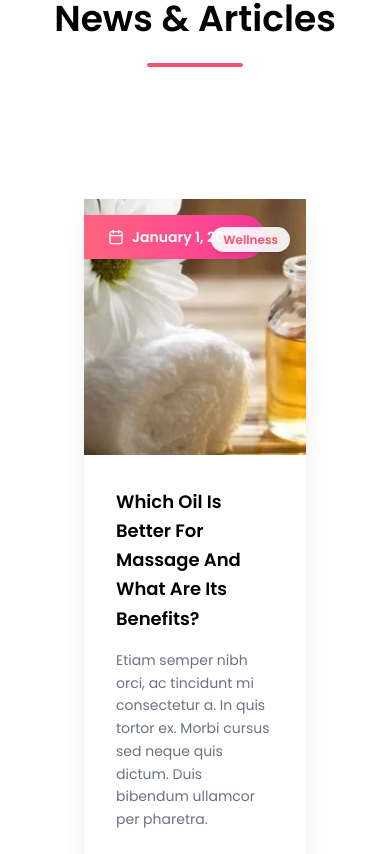
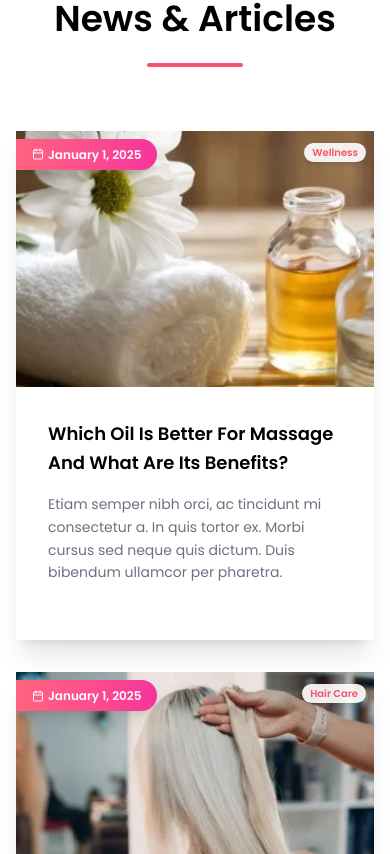
Before and after one commit to Hassanjaved17/Salon-Website, a React (Vite) app in the folder Frontend-web/: page / in a window 390 px wide. Shown: the part 8790-9644 px from the top of the page. Built offline with nearby package versions, Linux system fonts and the light colour scheme.

Commit message:
add animations

```diff
--- a/Frontend-web/package.json
+++ b/Frontend-web/package.json
@@ -15,6 +15,7 @@
     "@fortawesome/free-solid-svg-icons": "^6.7.2",
     "@fortawesome/react-fontawesome": "^0.2.2",
     "@tailwindcss/vite": "^4.1.8",
+    "aos": "^2.3.4",
     "dom": "^0.0.3",
     "framer-motion": "^12.23.11",
     "lucide-react": "^0.525.0",
--- a/Frontend-web/src/Components/HeroSection8.jsx
+++ b/Frontend-web/src/Components/HeroSection8.jsx
@@ -1,7 +1,13 @@
-import React from 'react';
+import React, { useEffect } from 'react';
 import { Calendar, ArrowRight } from 'lucide-react';
+import AOS from 'aos';
+import 'aos/dist/aos.css';
 
 const HeroSection8 = () => {
+    useEffect(() => {
+        AOS.init({ duration: 800, once: true });
+    }, []);
+
     const articles = [
         {
             id: 1,
@@ -30,10 +36,10 @@ const HeroSection8 = () => {
     ];
 
     return (
-        <div className="min-h-screen bg-[#FFFFFF] py-16 px-4 ">
+        <div className="min-h-screen bg-[#FFFFFF] py-16 px-4">
             <div className="max-w-7xl mx-auto">
                 {/* Header Section */}
-                <div className="text-center mb-16">
+                <div className="text-center mb-16" data-aos="fade-down">
                     <div style={{ fontFamily: 'niconne, cursive' }} className="text-[#F6526D] text-2xl font-normal italic mb-3">
                         Recent Blog
                     </div>
@@ -44,26 +50,28 @@ const HeroSection8 = () => {
                 </div>
 
                 {/* Articles Grid */}
-                <div className="grid md:grid-cols-2 lg:grid-cols-3 gap-8 p-17 mb-9">
-                    {articles.map((article) => (
+                <div className="grid grid-cols-1 sm:grid-cols-2 lg:grid-cols-3 gap-8">
+                    {articles.map((article, index) => (
                         <div
                             key={article.id}
                             className="group bg-white shadow-xl overflow-hidden hover:shadow-2xl transform hover:-translate-y-2 transition-all duration-500"
+                            data-aos={index % 2 === 0 ? 'fade-up' : 'fade-down'}
                         >
                             {/* Image Section */}
-                            <div className="relative overflow-hidden h-64 ">
+                            <div className="relative overflow-hidden h-64">
                                 <img
                                     src={article.image}
                                     alt={article.title}
                                     className="w-full h-full object-cover transition-transform duration-500 group-hover:scale-105"
                                 />
 
+
                                 {/* Date Badge */}
-                                <div className="absolute top-4 left-0">
-                                    <div className="bg-gradient-to-r from-rose-400 to-pink-500 text-white px-6 py-3 rounded-r-full shadow-lg">
-                                        <div className="flex items-center gap-2">
-                                            <Calendar size={16} />
-                                            <span className="text-sm font-semibold text-[#FFFFFF] transform -rotate-360 origin-center whitespace-nowrap">
+<div className="absolute top-2 left-0 sm:top-4">
+  <div className="bg-gradient-to-r from-rose-400 to-pink-500 text-white px-4 py-2 sm:px-6 sm:py-3 rounded-r-full shadow-lg">
+    <div className="flex items-center gap-1 sm:gap-2">
+      <Calendar size={14} className="sm:w-4 sm:h-4 w-3 h-3" />
+      <span className="text-xs sm:text-sm font-semibold text-white leading-tight">
         {article.date}
       </span>
     </div>
@@ -71,11 +79,12 @@ const HeroSection8 = () => {
 </div>
 
 {/* Category Badge */}
-                                <div className="absolute top-7 right-4">
-                                    <span className="bg-white/90 backdrop-blur-sm text-[#F6526D] px-3 py-1 rounded-full text-xs font-semibold shadow-md">
+<div className="absolute top-2 right-2 sm:top-7 sm:right-4">
+  <span className="bg-white/90 backdrop-blur-sm text-[#F6526D] px-2 py-0.5 sm:px-3 sm:py-1 rounded-full text-[10px] sm:text-xs font-semibold shadow-md">
     {article.category}
   </span>
 </div>
+
 
                                 {/* Hover Overlay */}
                                 <div className="absolute inset-0 bg-gradient-to-t from-black/50 to-transparent opacity-0 group-hover:opacity-100 transition-opacity duration-300"></div>
@@ -89,14 +98,13 @@ const HeroSection8 = () => {
                                 <p className="text-gray-500 text-sm leading-relaxed mb-6">
                                     {article.description}
                                 </p>
-
-
                             </div>
                         </div>
                     ))}
                 </div>
+
                 {/* Newsletter Signup */}
-                <div className="mt-20 bg-white rounded-3xl shadow-2xl p-12 text-center">
+                <div className="mt-20 bg-white rounded-3xl shadow-2xl p-12 text-center" data-aos="zoom-in">
                     <div className="max-w-2xl mx-auto">
                         <h3 className="text-3xl font-bold text-gray-800 mb-4">
                             Stay Updated with Beauty Tips
```
Also changed, not shown: 1 other file (tests, documents, lock files or other folders). Lines whose indentation alone changed are shown as unchanged.
